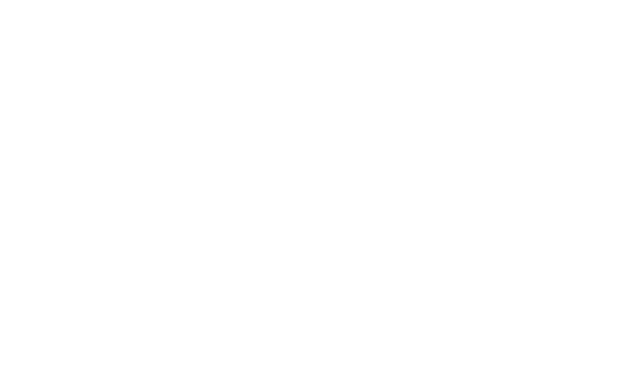
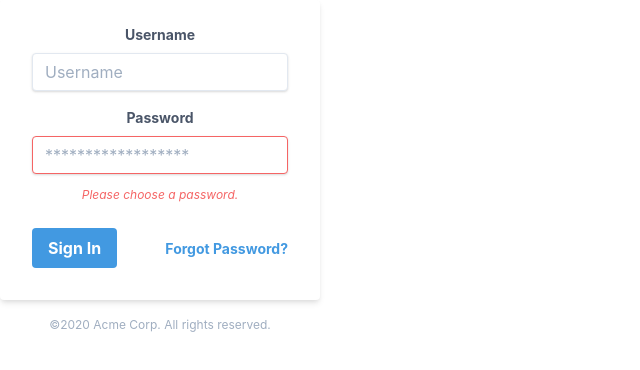
Before and after one commit to papercoding/react-web-admin-store-management, a React (Create React App) app: page / in a window 1280 px wide. Shown: the top 370 px of the page, without its empty margins (0-640 px from the left). Built offline with nearby package versions, Linux system fonts and the light colour scheme.

Commit message:
Switch module.scss to scss

```diff
--- a/src/App.tsx
+++ b/src/App.tsx
@@ -1,5 +1,5 @@
 import React from 'react';
-import './App.module.scss';
+import './App.scss';
 import LoginPage from './pages/login/LoginPage';
 import './styles/tailwind.output.css';
 
--- a/src/pages/login/LoginPage.tsx
+++ b/src/pages/login/LoginPage.tsx
@@ -1,9 +1,64 @@
 import React from 'react';
 
-import classes from './LoginPage.module.scss';
+import './LoginPage.scss';
 
 const LoginPage = () => {
-  return <div className={classes.Login}></div>;
+  return (
+    <div className='Login'>
+      <div className='w-full max-w-xs'>
+        <form className='bg-white shadow-md rounded px-8 pt-6 pb-8 mb-4'>
+          <div className='mb-4'>
+            <label
+              className='block text-gray-700 text-sm font-bold mb-2'
+              htmlFor='username'
+            >
+              Username
+            </label>
+            <input
+              className='shadow appearance-none border rounded w-full py-2 px-3 text-gray-700 leading-tight focus:outline-none focus:shadow-outline'
+              id='username'
+              type='text'
+              placeholder='Username'
+            />
+          </div>
+          <div className='mb-6'>
+            <label
+              className='block text-gray-700 text-sm font-bold mb-2'
+              htmlFor='password'
+            >
+              Password
+            </label>
+            <input
+              className='shadow appearance-none border border-red-500 rounded w-full py-2 px-3 text-gray-700 mb-3 leading-tight focus:outline-none focus:shadow-outline'
+              id='password'
+              type='password'
+              placeholder='******************'
+            />
+            <p className='text-red-500 text-xs italic'>
+              Please choose a password.
+            </p>
+          </div>
+          <div className='flex items-center justify-between'>
+            <button
+              className='bg-blue-500 hover:bg-blue-700 text-white font-bold py-2 px-4 rounded focus:outline-none focus:shadow-outline'
+              type='button'
+            >
+              Sign In
+            </button>
+            <a
+              className='inline-block align-baseline font-bold text-sm text-blue-500 hover:text-blue-800'
+              href='#a'
+            >
+              Forgot Password?
+            </a>
+          </div>
+        </form>
+        <p className='text-center text-gray-500 text-xs'>
+          ©2020 Acme Corp. All rights reserved.
+        </p>
+      </div>
+    </div>
+  );
 };
 
 export default LoginPage;
```
Also changed, not shown: src/App.scss (renamed from src/App.module.scss), src/components/Button/Button.module.scss (deleted), src/components/Button/Button.scss (added), src/pages/login/LoginPage.module.scss (deleted), src/pages/login/LoginPage.scss (added), src/pages/signup/SignupPage.module.scss (deleted), src/pages/signup/SignupPage.scss (added).
